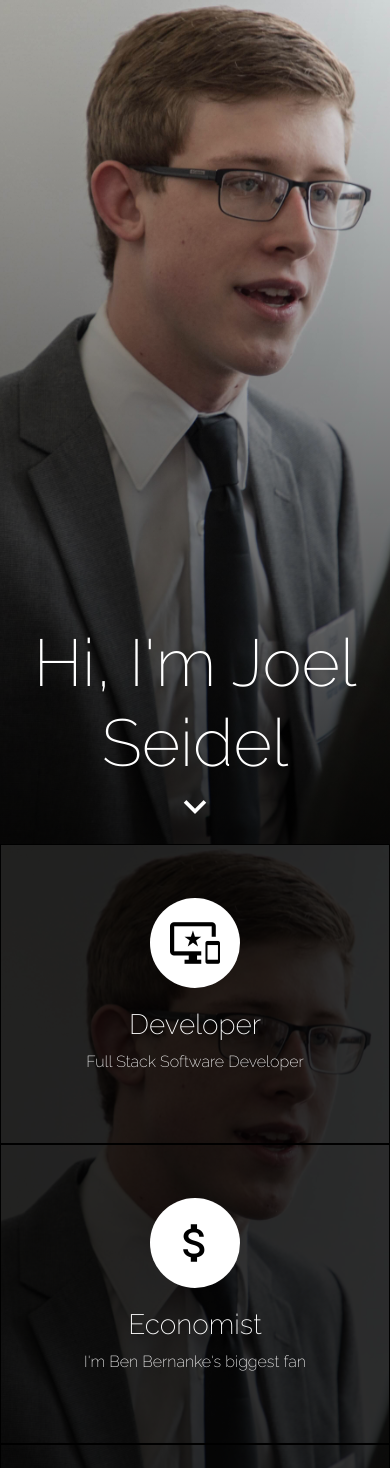
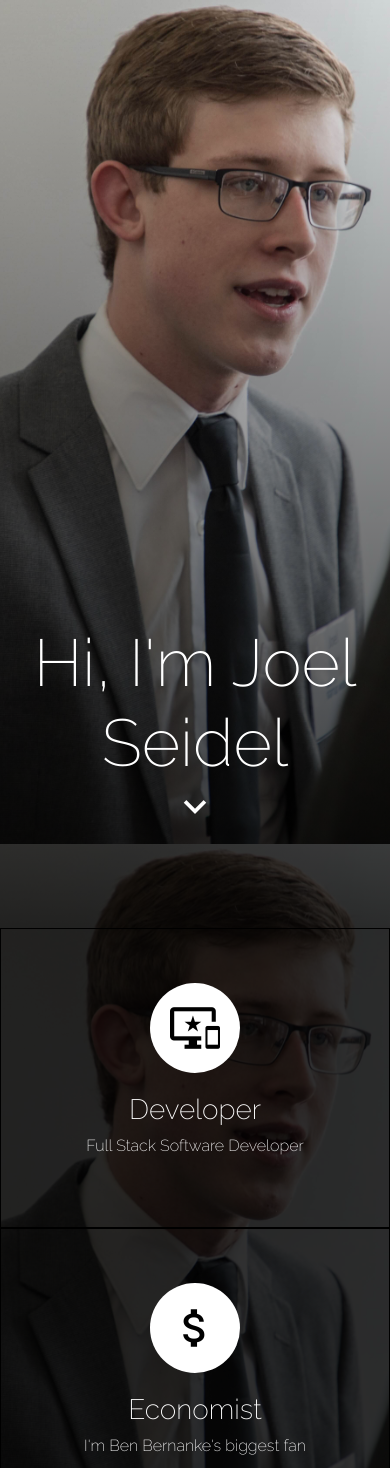
Before and after one commit to joeldseidel/joeldseidel.github.io, a PHP site: page / in a window 390 px wide. Shown: the top 1468 px of the page. Run offline with PHP 8.4, Linux system fonts and the light colour scheme.

Commit message:
scroll offset bug fix

```diff
--- a/style/index-style.css
+++ b/style/index-style.css
@@ -140,6 +140,7 @@ body {
 		overflow: scroll;
 		background: url("../img/index-background.jpg") no-repeat top center fixed;
 		background-size: cover;
+		height: 110vh;
 		overflow-x: hidden;
 	}
 	#mobile-disp{
@@ -215,6 +216,10 @@ body {
 	left:0;
 }
 
+#first_container{
+	margin-top: 10vh;
+}
+
 #name-box{
 	width: 100vw;
 }
```
